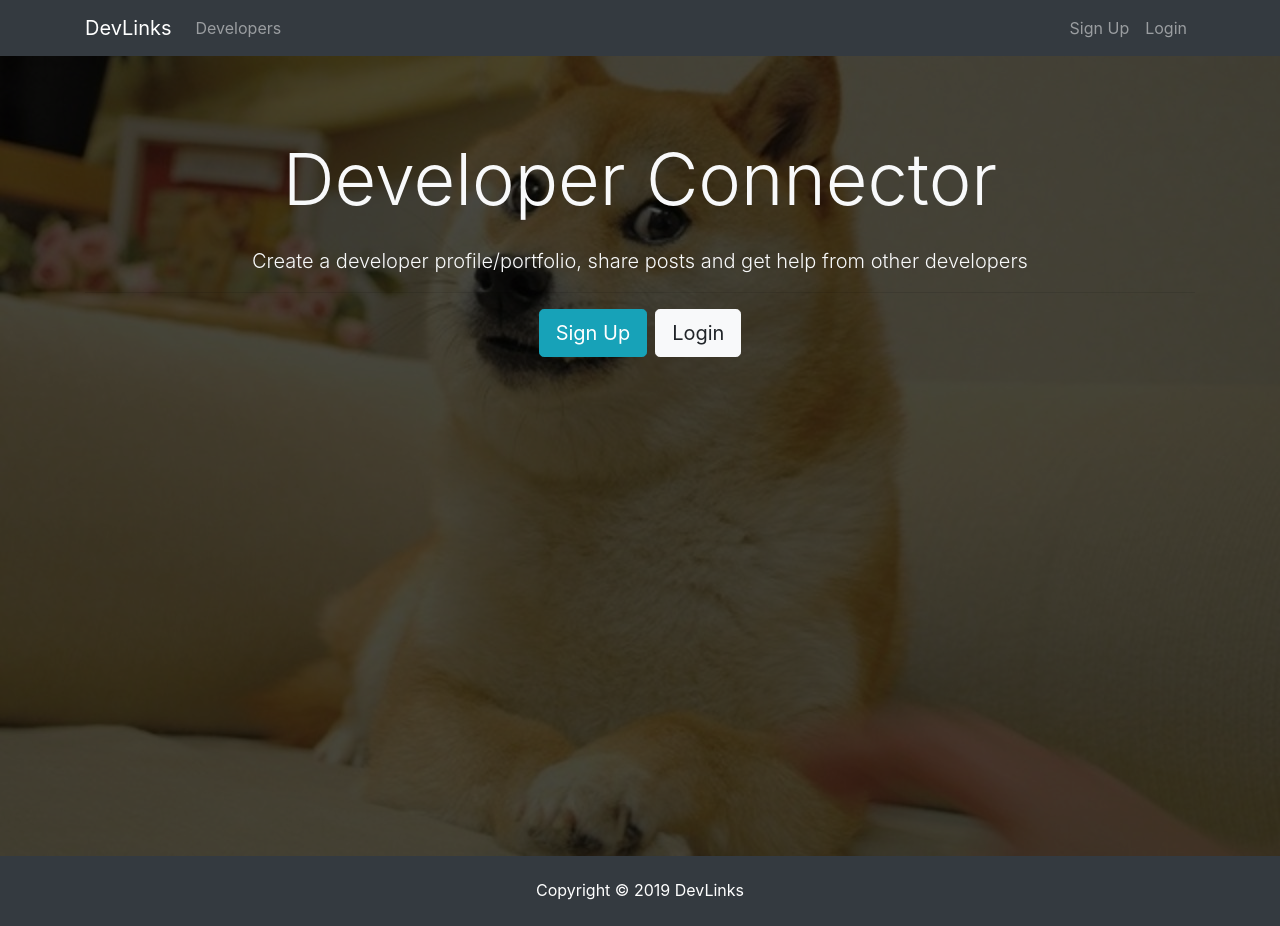
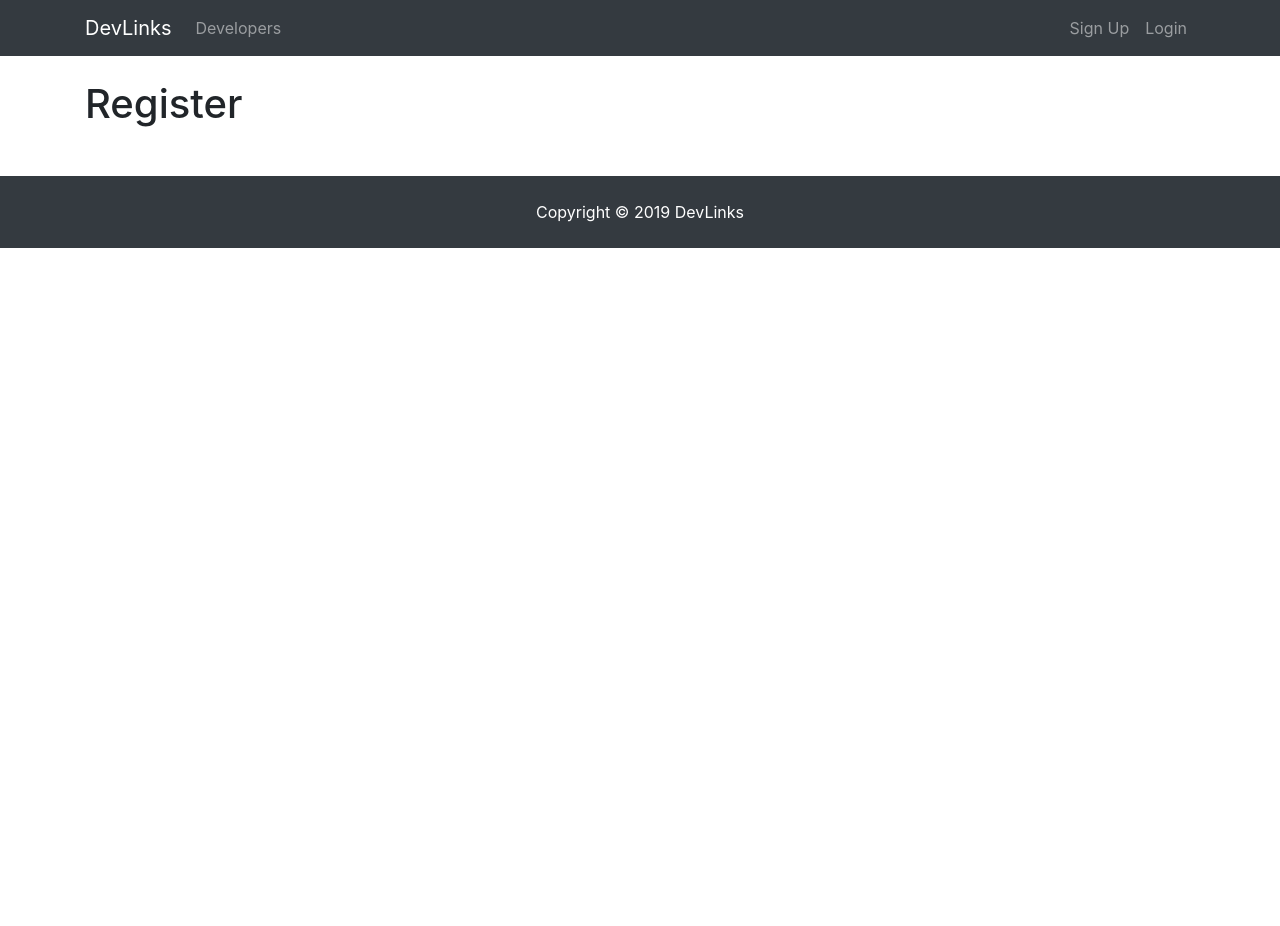
Before and after one commit to day1park/BTMERN, a React (Create React App) app in the folder client/: page /register in a window 1280 px wide. After the commit the page ends 800 px from the top, so only its background shows below. Built offline with nearby package versions, Linux system fonts and the light colour scheme.

Commit message:
add react-router-dom & create login register component files

```diff
--- a/client/package.json
+++ b/client/package.json
@@ -5,6 +5,7 @@
   "dependencies": {
     "react": "^16.7.0",
     "react-dom": "^16.7.0",
+    "react-router-dom": "^4.3.1",
     "react-scripts": "2.1.3"
   },
   "scripts": {
--- a/client/src/App.js
+++ b/client/src/App.js
@@ -1,19 +1,28 @@
 import React, { Component } from "react";
+import { BrowserRouter as Router, Route } from "react-router-dom";
 
 import Navbar from "./components/layout/Navbar";
 import Footer from "./components/layout/Footer";
 import Landing from "./components/layout/Landing";
+import Register from "./components/auth/Register";
+import Login from "./components/auth/Login";
 
 import "./App.css";
 
 class App extends Component {
   render() {
     return (
-      <div className="App">
-        <Navbar />
-        <Landing />
-        <Footer />
-      </div>
+      <Router>
+        <div className="App">
+          <Navbar />
+          <Route exact path="/" component={Landing} />
+          <div className="container">
+            <Route exact path="/register" component={Register} />
+            <Route exact path="/login" component={Login} />
+          </div>
+          <Footer />
+        </div>
+      </Router>
     );
   }
 }
--- /dev/null
+++ b/client/src/components/auth/Login.js
@@ -0,0 +1,13 @@
+import React, { Component } from "react";
+
+class Login extends Component {
+  render() {
+    return (
+      <div>
+        <h1>login</h1>
+      </div>
+    );
+  }
+}
+
+export default Login;
--- /dev/null
+++ b/client/src/components/auth/Register.js
@@ -0,0 +1,13 @@
+import React, { Component } from "react";
+
+class Register extends Component {
+  render() {
+    return (
+      <div>
+        <h1>Register</h1>
+      </div>
+    );
+  }
+}
+
+export default Register;
```
Also changed, not shown: 1 other file (tests, documents, lock files or other folders).
